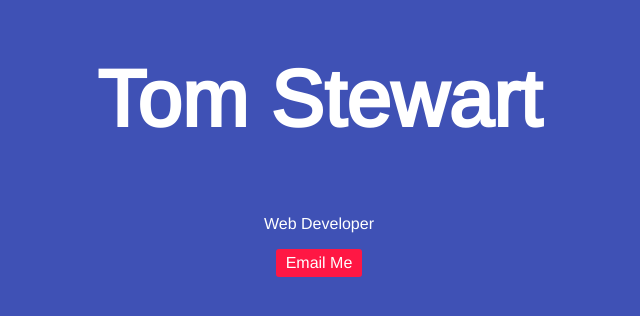
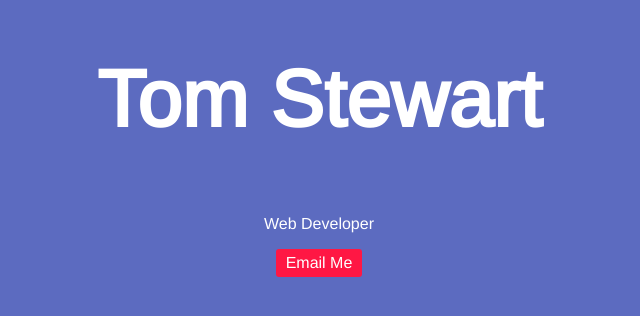
Before and after one commit to tstewart15/tstewart15.github.io, a plain HTML site: page index.html in a window 1280 px wide. Shown: the whole page, without its empty margins (321-961 px from the left). Drawn offline with nearby package versions, Linux system fonts and the light colour scheme; a web font is replaced by a local one.

Commit message:
Revert "Change bg color"
This reverts commit e5e627ae0689c0f456a052ca357b94aa5f5d7061.

```diff
--- a/styles.css
+++ b/styles.css
@@ -18,7 +18,7 @@ body {
 	display: flex;
 	justify-content: center;
 	align-items: center;
-	background-color: #3F51B5;
+	background-color: #5c6bc0;
 	color: white;
 }
 
```
